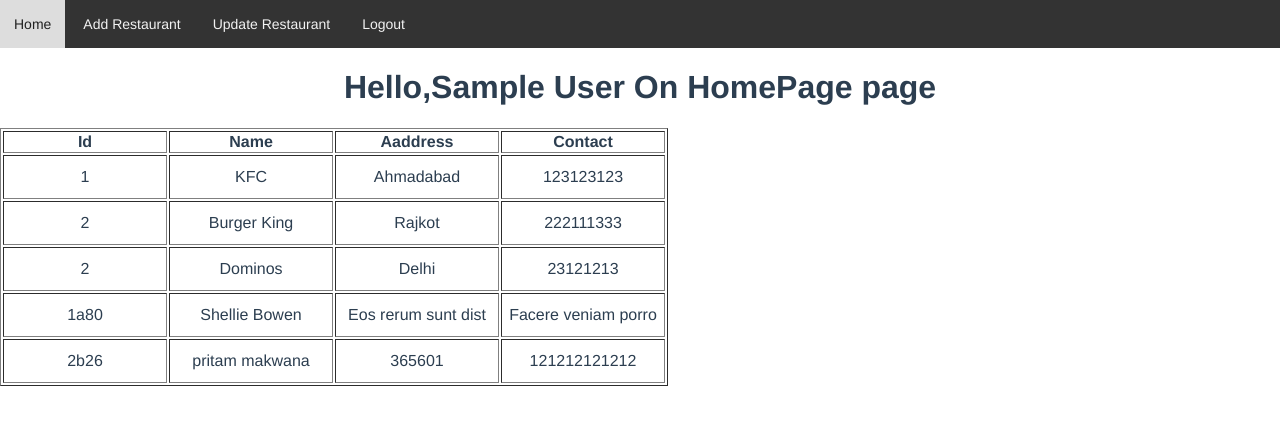
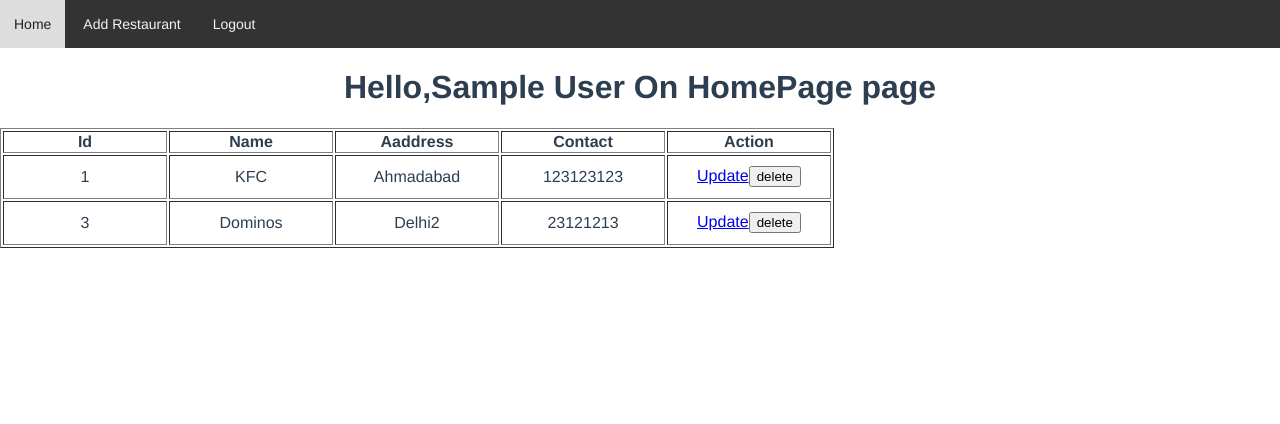
Before and after one commit to PritamMakwana/RestaurantManagementFirst, a Vue app: page / in a window 1280 px wide. Shown: the top 424 px of the page. Built offline with nearby package versions, Linux system fonts and the light colour scheme; data requests are answered from the project's data file; sample sign-in values are in the browser's storage.

Commit message:
update and delete

```diff
--- a/db/db.json
+++ b/db/db.json
@@ -15,34 +15,16 @@
   ],
   "restaurant": [
     {
-      "id": 1,
+      "id": "1",
       "name": "KFC",
       "address": "Ahmadabad",
       "contact": 123123123
     },
     {
-      "id": 2,
-      "name": "Burger King",
-      "address": "Rajkot",
-      "contact": 222111333
-    },
-    {
-      "id": 2,
       "name": "Dominos",
-      "address": "Delhi",
-      "contact": 23121213
-    },
-    {
-      "id": "1a80",
-      "name": "Shellie Bowen",
-      "address": "Eos rerum sunt dist",
-      "contact": "Facere veniam porro"
-    },
-    {
-      "id": "2b26",
-      "name": "pritam makwana",
-      "address": "365601",
-      "contact": "121212121212"
+      "address": "Delhi2 ",
+      "contact": 23121213,
+      "id": "3"
     }
   ]
 }
--- a/src/components/HeaderLayout.vue
+++ b/src/components/HeaderLayout.vue
@@ -2,7 +2,6 @@
     <div class="nav">
         <router-link to="/">Home</router-link>
         <router-link to="add">Add Restaurant</router-link>
-        <router-link to="update">Update Restaurant</router-link>
         <a v-on:click="logout">Logout</a>
     </div>
 </template>
--- a/src/components/HomePage.vue
+++ b/src/components/HomePage.vue
@@ -7,12 +7,16 @@
             <th>Name</th>
             <th>Aaddress</th>
             <th>Contact</th>
+            <th>Action</th>
         </tr>
         <tr v-for="item in restaurants" :key="item.id">
             <td>{{ item.id }}</td>
             <td>{{ item.name }}</td>
             <td>{{ item.address }}</td>
             <td>{{ item.contact }}</td>
+            <td><router-link :to="'/update/' + item.id">Update</router-link>
+                <button v-on:click="deleteRestarent(item.id)">delete</button>
+            </td>
         </tr>
     </table>
 </template>
@@ -30,7 +34,16 @@ export default {
     components: {
         HeaderLayout
     },
-    async mounted() {
+    methods: {
+        async deleteRestarent(id) {
+            console.log('delete' + id);
+            let result = await axios.delete("http://localhost:3000/restaurant/" + id);
+            if (result.status == 200) {
+                console.log('delete');
+                this.loadData();
+            }
+        },
+        async loadData() {
             let user = localStorage.getItem('user-info');
             this.name = JSON.parse(user).name
             if (!user) {
@@ -38,6 +51,10 @@ export default {
             }
             let result = await axios.get("http://localhost:3000/restaurant");
             this.restaurants = result.data;
+        }
+    },
+    async mounted() {
+        this.loadData();
     }
 };
 </script>
--- a/src/components/UpdatePage.vue
+++ b/src/components/UpdatePage.vue
@@ -1,19 +1,60 @@
 <template>
-      <HeaderLayout />
+    <HeaderLayout />
     <h1>Hello,welcome On UpdatePage page</h1>
+    <form class="add">
+        <input type="text" placeholder="Enter Name" v-model="restaurent.name" name="name" />
+        <input type="text" placeholder="Enter Address" v-model="restaurent.address" name="address" />
+        <input type="text" placeholder="Enter Contact" v-model="restaurent.contact" name="contact" />
+        <button type="button" v-on:click="updateRestaurent">Update Restaurent</button>
+    </form>
 </template>
 <script>
+import axios from 'axios';
 import HeaderLayout from './HeaderLayout.vue'
 export default {
     name: "UpdatePage",
     components: {
         HeaderLayout
     },
-    mounted() {
+    data() {
+        return {
+            restaurent: {
+                name: '',
+                address: '',
+                contact: ''
+            }
+
+        }
+    },
+    methods: {
+        async updateRestaurent() {
+            try {
+                console.log("Trying to update ID:", this.$route.params.id);
+                const result = await axios.put("http://localhost:3000/restaurant/" + this.$route.params.id, {
+                    name: this.restaurent.name,
+                    address: this.restaurent.address,
+                    contact: this.restaurent.contact
+                });
+
+                if (result.status == 200) {
+                    this.$router.push({ name: 'HomePage' });
+                }
+            } catch (error) {
+                console.error("Update failed:", error);
+                alert("Update failed. Please check if the ID exists and server is running.");
+            }
+        }
+    },
+    async mounted() {
+
         let user = localStorage.getItem('user-info');
         if (!user) {
             this.$router.push({ name: "SignUp" });
         }
+
+        const result = await axios.get('http://localhost:3000/restaurant?id=' + this.$route.params.id);
+
+        this.restaurent = result.data[0];
     }
 };
 </script>
--- a/src/routes.js
+++ b/src/routes.js
@@ -30,7 +30,7 @@ const routes = [
     {
         name: 'UpdatePage',
         component: UpdatePage,
-        path: '/update'
+        path: "/update/:id"
     }
 ]
 
```
Lines whose indentation alone changed are shown as unchanged.
